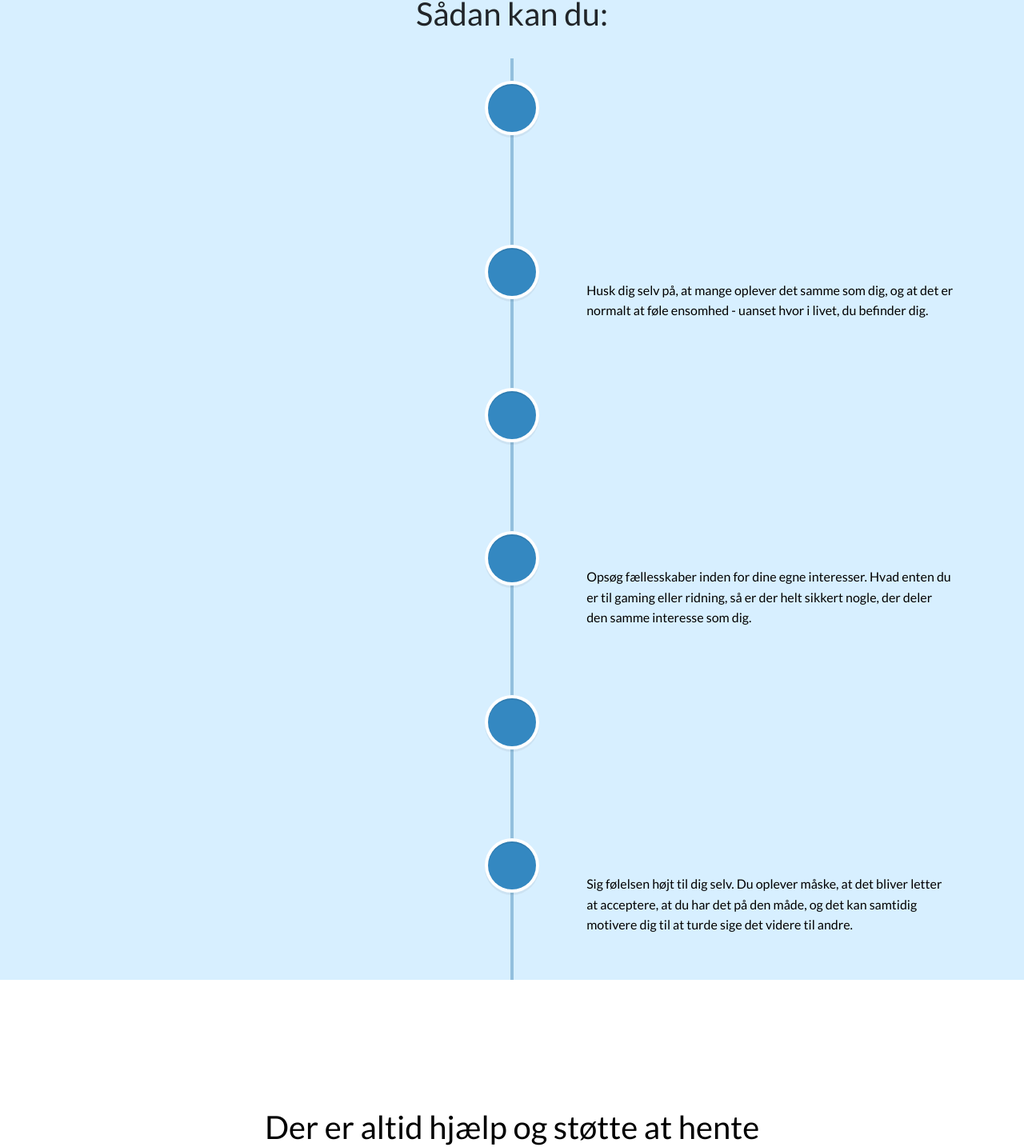
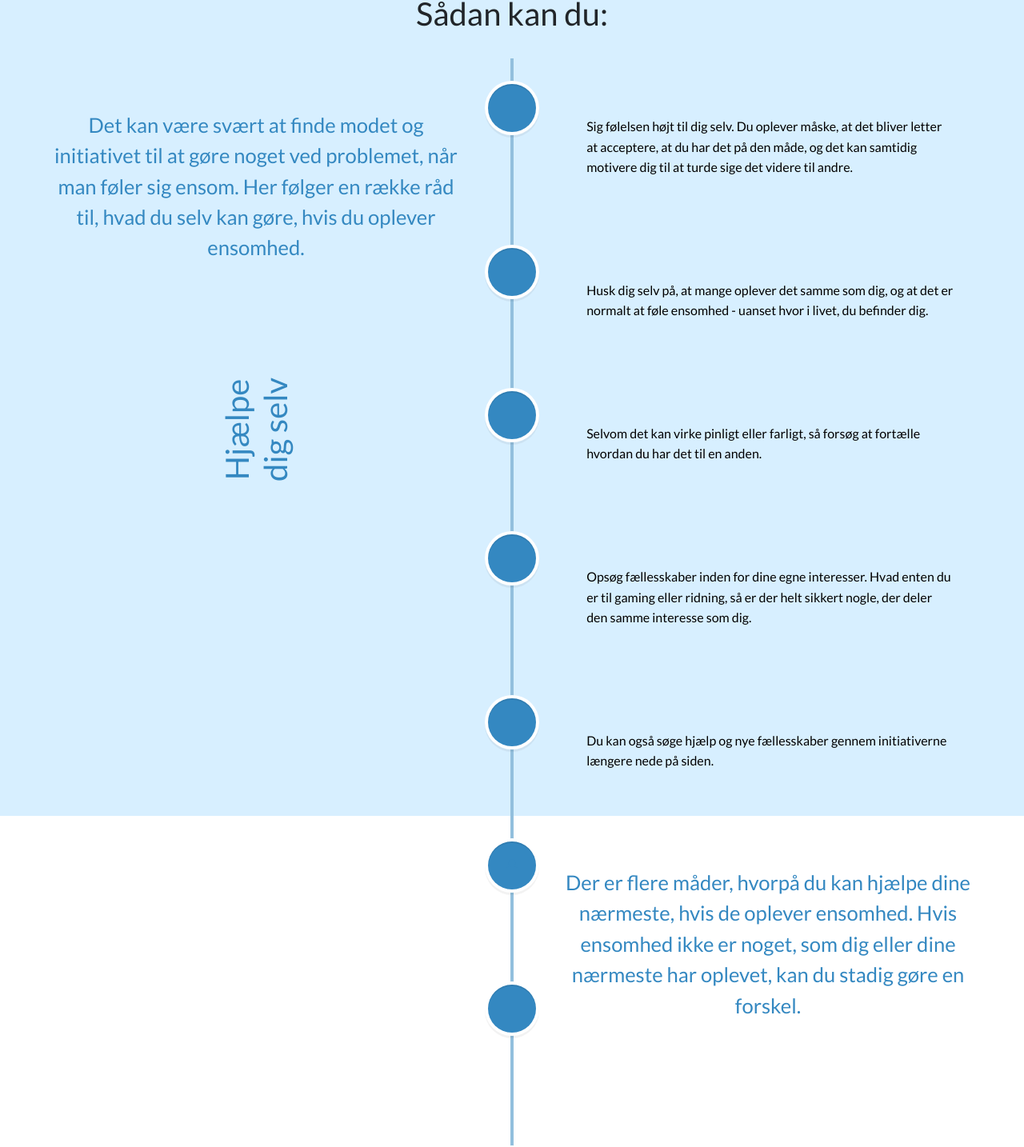
Before and after one commit to AhmedE2021/ensom-mig, a React (Create React App) app: page / in a window 1280 px wide. Shown: the part 6244-7678 px from the top of the page at 80% size. Built offline with nearby package versions, Linux system fonts and the light colour scheme; no server answers; a web font is replaced by a local one.

Commit message:
timeline update

```diff
--- a/src/components/TimeLine.css
+++ b/src/components/TimeLine.css
@@ -67,3 +67,58 @@ wrapper {
     min-width: 150px;
     font-weight: bold;
   }
+
+.timeline-blue-section{
+display: flex;
+flex-direction: column;
+color: #3488C1;
+text-align: center;
+}
+
+.timeline-blue-section-text{
+margin: 0 10% 0 10%;
+}
+
+
+
+  .timeline-white-section{
+    display: flex;
+    flex-direction: column;
+    color: #3488C1;
+    text-align: center;
+  }
+  .timeline-white-section-header{
+   padding-top: 5%;
+  }
+  .timeline-white-section-text{
+    margin: 0 10% 0 10%;
+  }
+
+
+  @media only screen and (min-width: 1170px){
+
+  .timeline-blue-section{
+    flex-direction: column-reverse;
+    width: 50%;
+    position: absolute;
+    padding-top: 5%;
+  }
+
+  .timeline-white-section{
+    flex-direction: column-reverse;
+    width: 50%;
+    right: 0;
+    position: absolute;
+    padding-top: 5%;
+  }
+
+  .timeline-blue-section-header{
+    transform: rotate(-90deg);
+    padding-right: 50%;
+  }
+  .timeline-white-section-header{
+    transform: rotate(90deg);
+    padding-left: 50%;
+  }
+
+  }
--- a/src/components/TimeLineComp.js
+++ b/src/components/TimeLineComp.js
@@ -1,5 +1,5 @@
 // https://www.npmjs.com/package/vertical-timeline-forked
-
+import Person2Icon from '@mui/icons-material/Person2';
 import {
   VerticalTimeline,
   VerticalTimelineElement,
@@ -7,11 +7,24 @@ import {
 import "react-vertical-timeline-component/style.min.css";
 import "./TimeLine.css"
 
+
 export default function Timeline8() {
 
   return (
+   <div>
+
+      {/* blue section */}
      <section id="TimelineComp">
         <h1 id="youCanHeader">Sådan kan du:</h1>
+        <div className='timeline-blue-section'>
+        <h1 className='timeline-blue-section-header'>
+         Hjælpe<br/>
+         dig selv
+         </h1>
+         <p className='timeline-blue-section-text'>
+         Det kan være svært at finde modet og initiativet til at gøre noget ved problemet, når man føler sig ensom. Her følger en række råd til, hvad du selv kan gøre, hvis du oplever ensomhed.
+         </p>
+        </div>
         <VerticalTimeline lineColor={'#92BFDD'} text-transform={'none'}>
            <VerticalTimelineElement
               className="vertical-timeline-element--work"
@@ -21,6 +34,9 @@ export default function Timeline8() {
                  boxShadow: 'none',
               }}
               iconStyle={{ background: '#3488C1', color: '#3488C1' }}
+
+              date=""
+              position='right'
            >
               <p>
                  Sig følelsen højt til dig selv. Du oplever måske, at det bliver
@@ -37,6 +53,7 @@ export default function Timeline8() {
                  boxShadow: 'none',
               }}
               iconStyle={{ background: '#3488C1', color: '#BD91B1' }}
+
            >
               <p>
                  Husk dig selv på, at mange oplever det samme som dig, og at det
@@ -53,6 +70,8 @@ export default function Timeline8() {
                  boxShadow: 'none',
               }}
               iconStyle={{ background: '#3488C1', color: '#BD91B1' }}
+              position='right'
+
            >
               <p>
                  Selvom det kan virke pinligt eller farligt, så forsøg at
@@ -84,10 +103,44 @@ export default function Timeline8() {
                  boxShadow: 'none',
               }}
               iconStyle={{ background: '#3488C1', color: '#BD91B1' }}
+              position='right'
            >
               <p>
                  Du kan også søge hjælp og nye fællesskaber gennem initiativerne
                  længere nede på siden.
+              </p>
+           </VerticalTimelineElement>
+        </VerticalTimeline>
+     </section>
+
+      {/* white section */}
+
+<section>
+<div className='timeline-white-section'>
+        <h1 className='timeline-white-section-header'>
+        Hjælpe<br/>
+         andre
+         </h1>
+         <p className='timeline-white-section-text'>
+         Der er flere måder, hvorpå du kan hjælpe dine nærmeste, hvis de oplever ensomhed. Hvis ensomhed ikke er noget, som dig eller dine nærmeste har oplevet, kan du stadig gøre en forskel.
+         </p>
+        </div>
+<VerticalTimeline lineColor={'#92BFDD'} text-transform={'none'}>
+   <VerticalTimelineElement
+      className="vertical-timeline-element--work"
+      contentStyle={{
+         background: 'transparent',
+         color: 'black',
+         boxShadow: 'none',
+      }}
+      iconStyle={{ background: '#3488C1', color: '#3488C1' }}
+      icon={<Person2Icon />}
+      date=""
+
+   >
+      <p>
+      Tal om ensomhed med dem, du kender. Det er en naturlig del af livet,
+      og ingen bør skamme sig over at føle sig ensom.
       </p>
    </VerticalTimelineElement>
 
@@ -99,14 +152,50 @@ export default function Timeline8() {
          boxShadow: 'none',
       }}
       iconStyle={{ background: '#3488C1', color: '#BD91B1' }}
+      position='left'
    >
       <p>
-                 Sig følelsen højt til dig selv. Du oplever måske, at det bliver
-                 letter at acceptere, at du har det på den måde, og det kan
-                 samtidig motivere dig til at turde sige det videre til andre.
+      Gør dig umage med at kigge folk i øjnene når du hilser på dem på arbejdspladsen, på studiet,
+       til fritidsaktiviteter og til arrangementer.
+      </p>
+   </VerticalTimelineElement>
+
+   <VerticalTimelineElement
+      className="vertical-timeline-element--work"
+      contentStyle={{
+         background: 'transparent',
+         color: 'black',
+         boxShadow: 'none',
+      }}
+      iconStyle={{ background: '#3488C1', color: '#BD91B1' }}
+
+
+   >
+      <p>
+      Vær’ åben overfor nye relationer og tag initiativ til nye venskaber.
+
+      </p>
+   </VerticalTimelineElement>
+
+   <VerticalTimelineElement
+      className="vertical-timeline-element--work"
+      contentStyle={{
+         background: 'transparent',
+         color: 'black',
+         boxShadow: 'none',
+      }}
+      iconStyle={{ background: '#3488C1', color: '#BD91B1' }}
+      position='left'
+   >
+      <p>
+Bliv frivillig i et af de lokale initiativer mod ensomhed i dit
+nærområde. Du kan være med til at gøre en forskel for mennesker, der savner fællesskaber
       </p>
    </VerticalTimelineElement>
 </VerticalTimeline>
 </section>
+
+</div>
+
   )
 }
```
Lines whose indentation alone changed are shown as unchanged.
